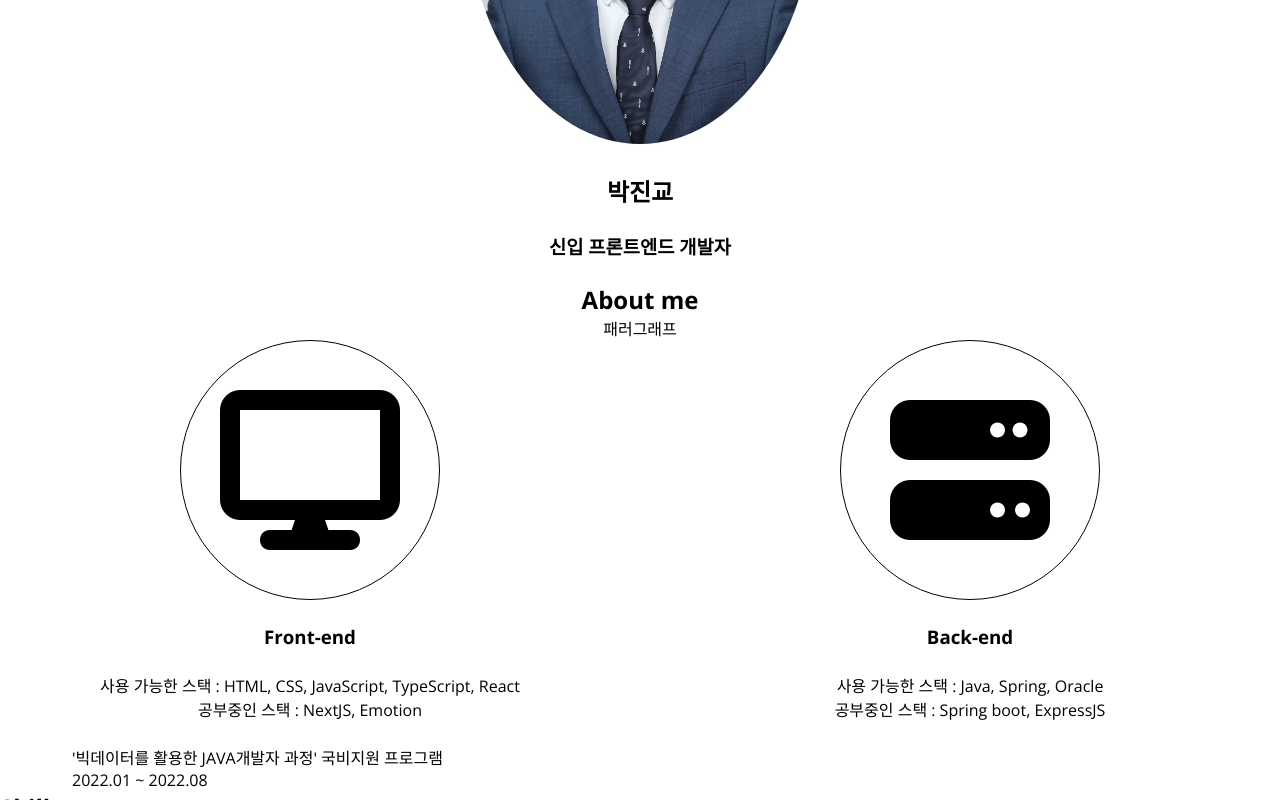
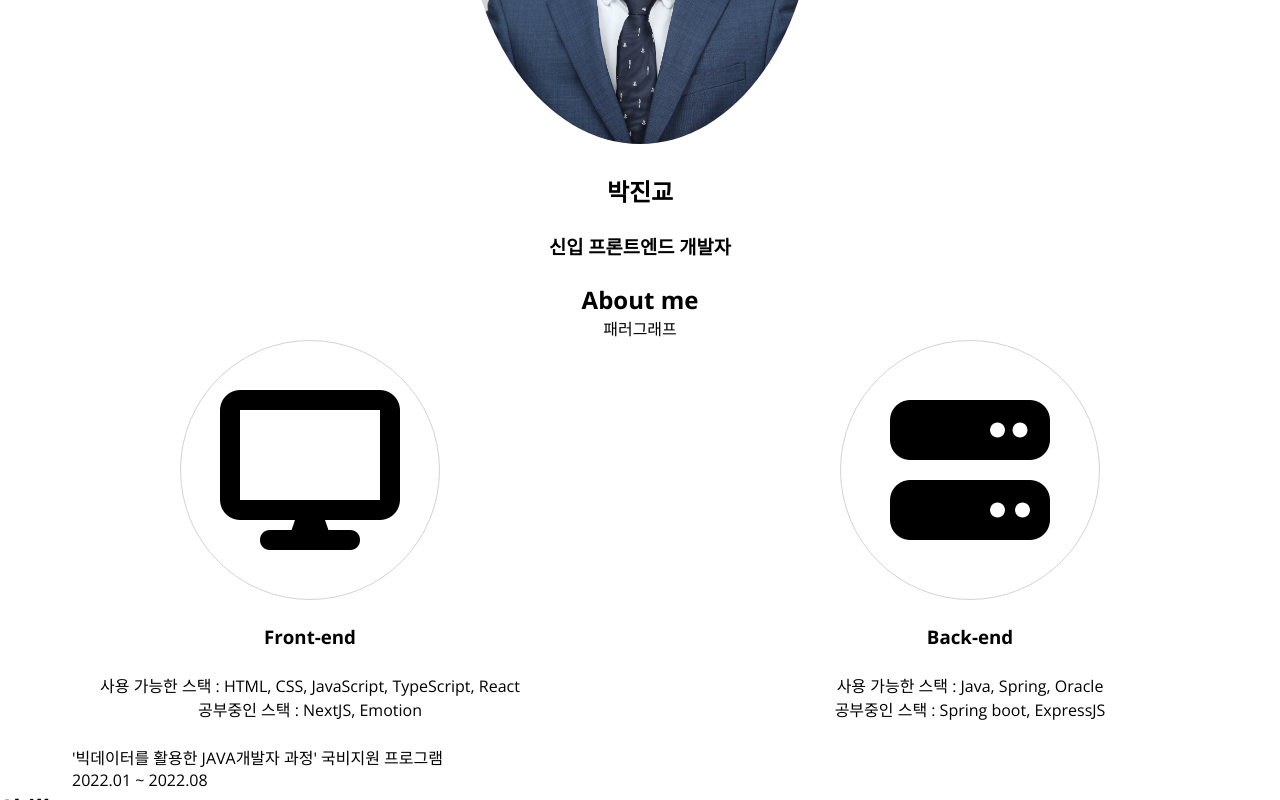
Before and after one commit to NextGoalIs/Portfolio, a plain HTML site: page index.html in a window 1280 px wide. Shown: the part 477-1277 px from the top of the page. Drawn offline with nearby package versions, Linux system fonts and the light colour scheme.

Commit message:
i-container color change

```diff
--- a/style.css
+++ b/style.css
@@ -104,7 +104,7 @@ ul {
   width: 260px;
   height: 260px;
   padding: calc(var(--padding-basic) * 2);
-  border: 1px solid black;
+  border: 1px solid lightgray;
   border-radius: 50%;
 }
 
```
